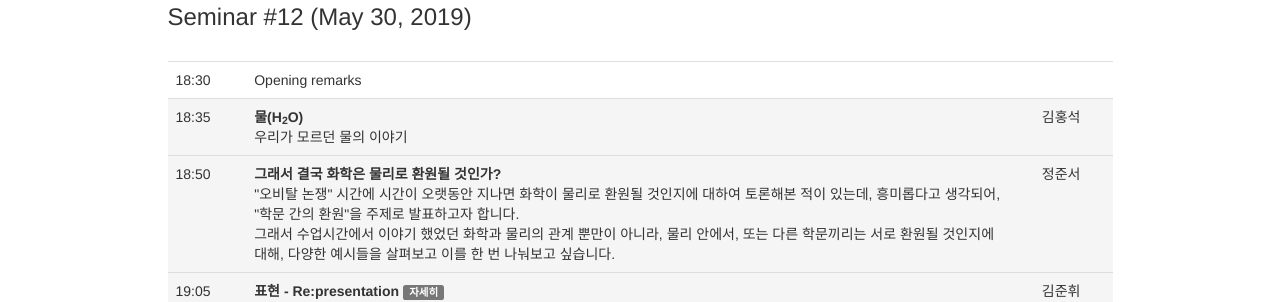
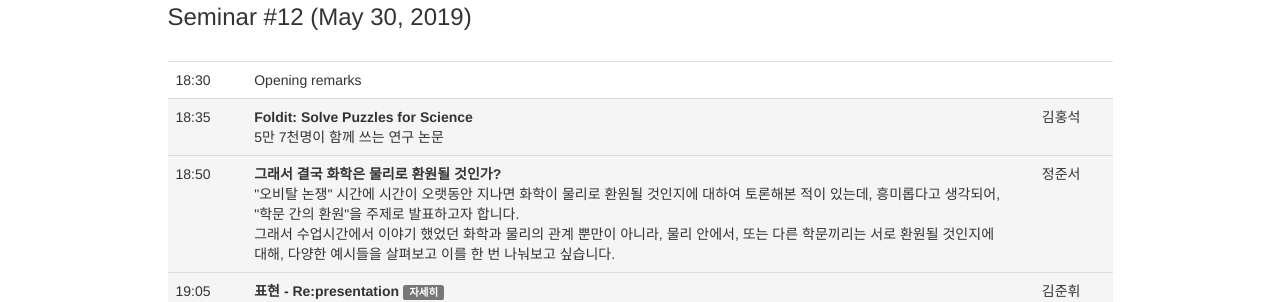
Before and after one commit to recisic/chemifest, a Jekyll site: the page docs/presentation.html, which Jekyll copies as it is, in a window 1280 px wide. Shown: the part 910-1212 px from the top of the page. Built offline with Jekyll 4.4.1, drawn with Linux system fonts in a browser that asks for light colours.

Commit message:
Seminar 11, 12

```diff
--- a/docs/presentation.html
+++ b/docs/presentation.html
@@ -157,8 +157,8 @@
         </tr>
          <tr class="active">
           <td>18:35</td>
-          <td><b>물(H<sub>2</sub>O)</b><br>
-          우리가 모르던 물의 이야기</td>
+          <td><b>Foldit: Solve Puzzles for Science</b><br>
+          5만 7천명이 함께 쓰는 연구 논문</td>
           <td><span data-toggle="tooltip" title="자연과학대학 화학부">김홍석</span></td>
         </tr>
         <tr class="active">
```
